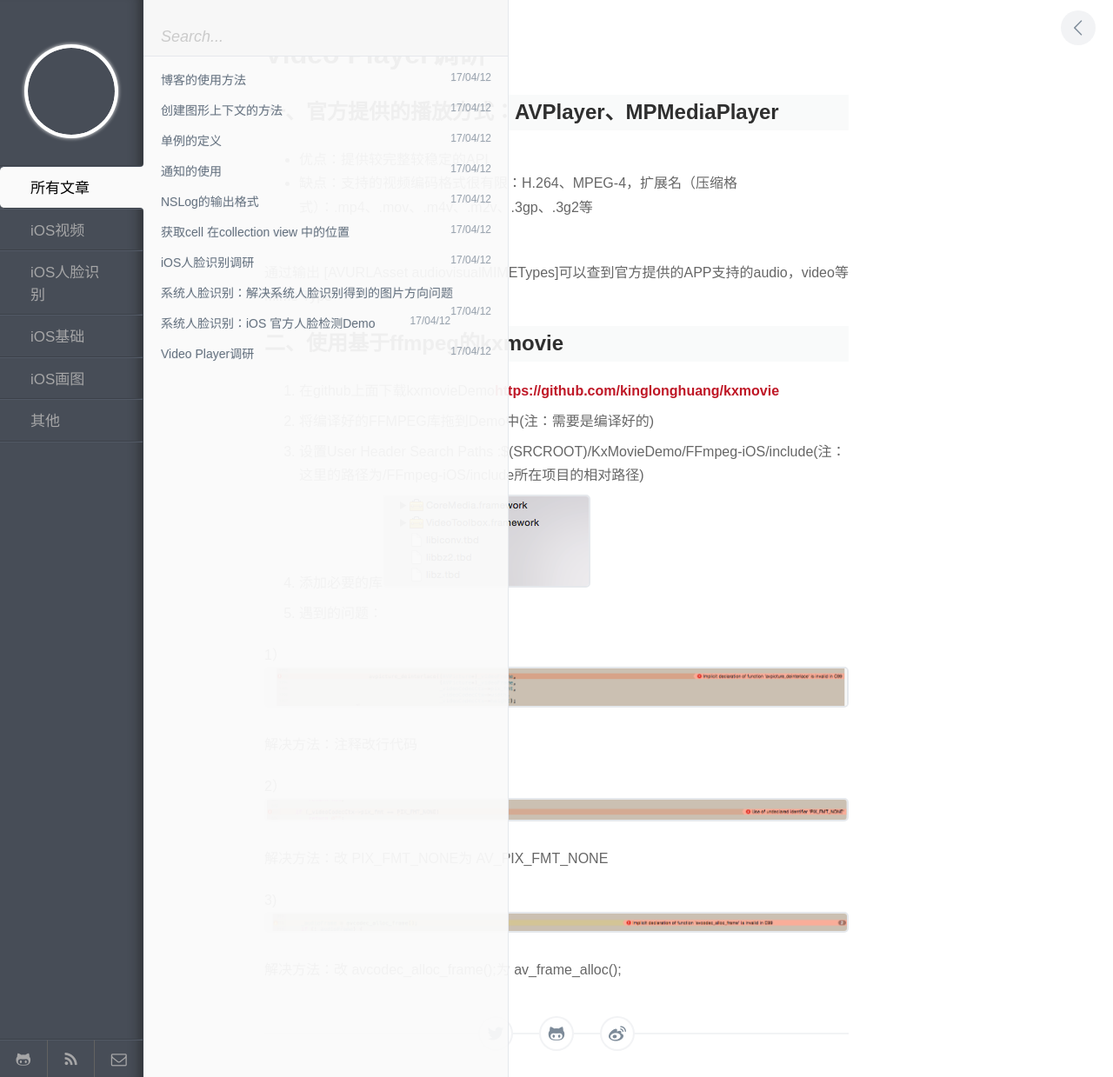
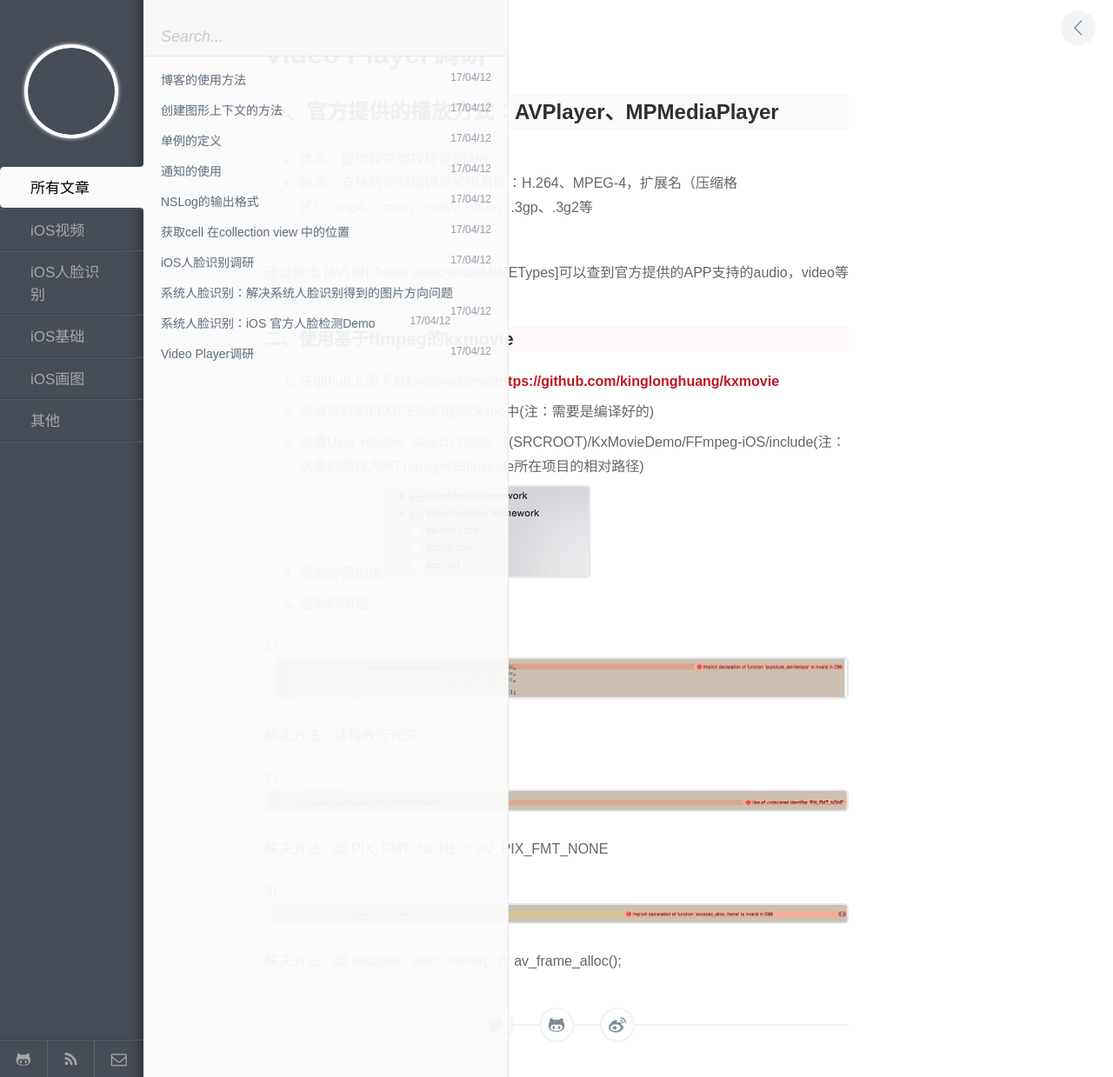
Before and after one commit to lipeihan/lipeihan.github.io, a Jekyll site: the page built from _posts/iOS/iOS Video/2017-04-12-iOSVideo-surveyVideoPlayer.md, in a window 1280 px wide. Shown: the whole page at 87% size. Built offline with Jekyll 4.4.1, drawn with Linux system fonts in a browser that asks for light colours.

Commit message:
测试三级标题

```diff
--- a/_posts/iOS/iOS Video/2017-04-12-iOSVideo-surveyVideoPlayer.md
+++ b/_posts/iOS/iOS Video/2017-04-12-iOSVideo-surveyVideoPlayer.md
@@ -17,7 +17,7 @@
 
 
 
-## 二、使用基于ffmpeg的kxmovie
+### 二、使用基于ffmpeg的kxmovie
 
 1. 在github上面下载kxmovieDemo[https://github.com/kinglonghuang/kxmovie](https://github.com/kinglonghuang/kxmovie)
 2. 将编译好的FFMPEG库拖到Demo中(注：需要是编译好的)
```
